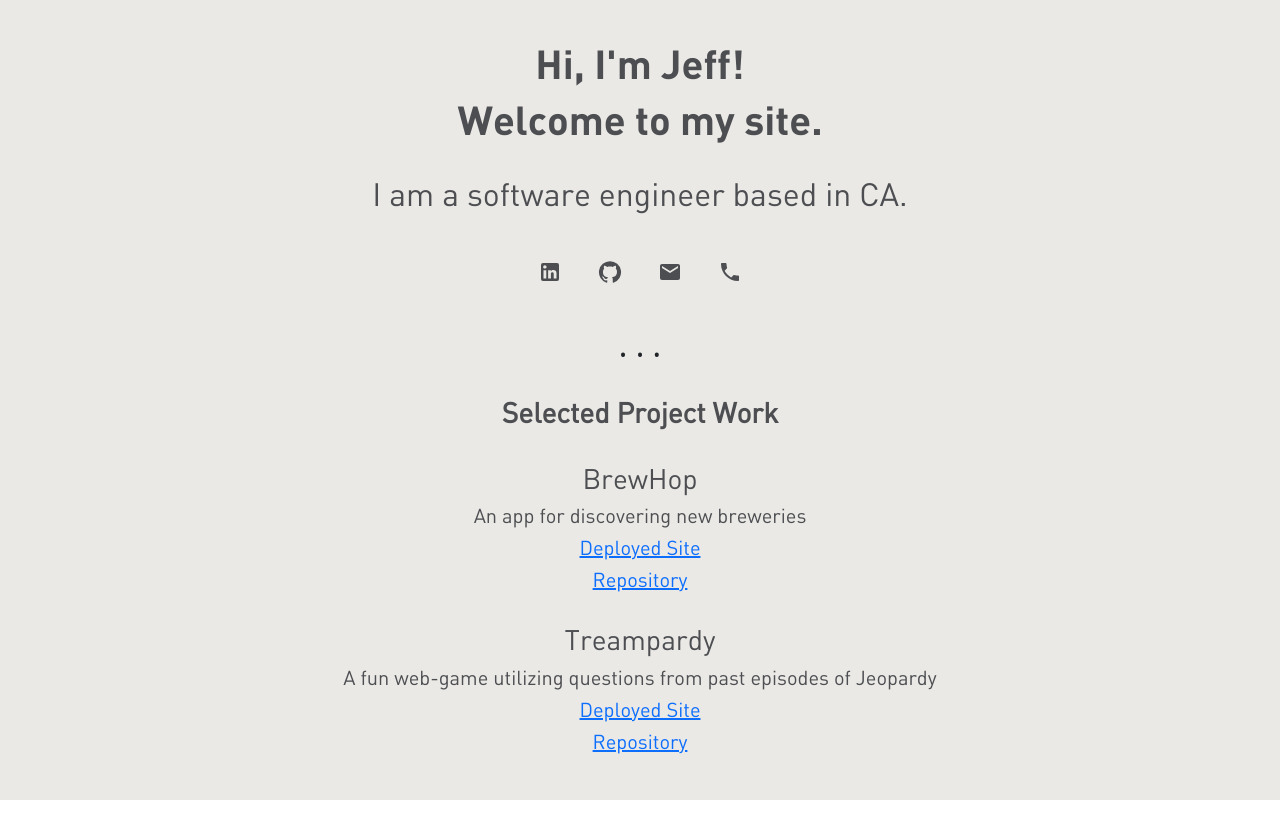
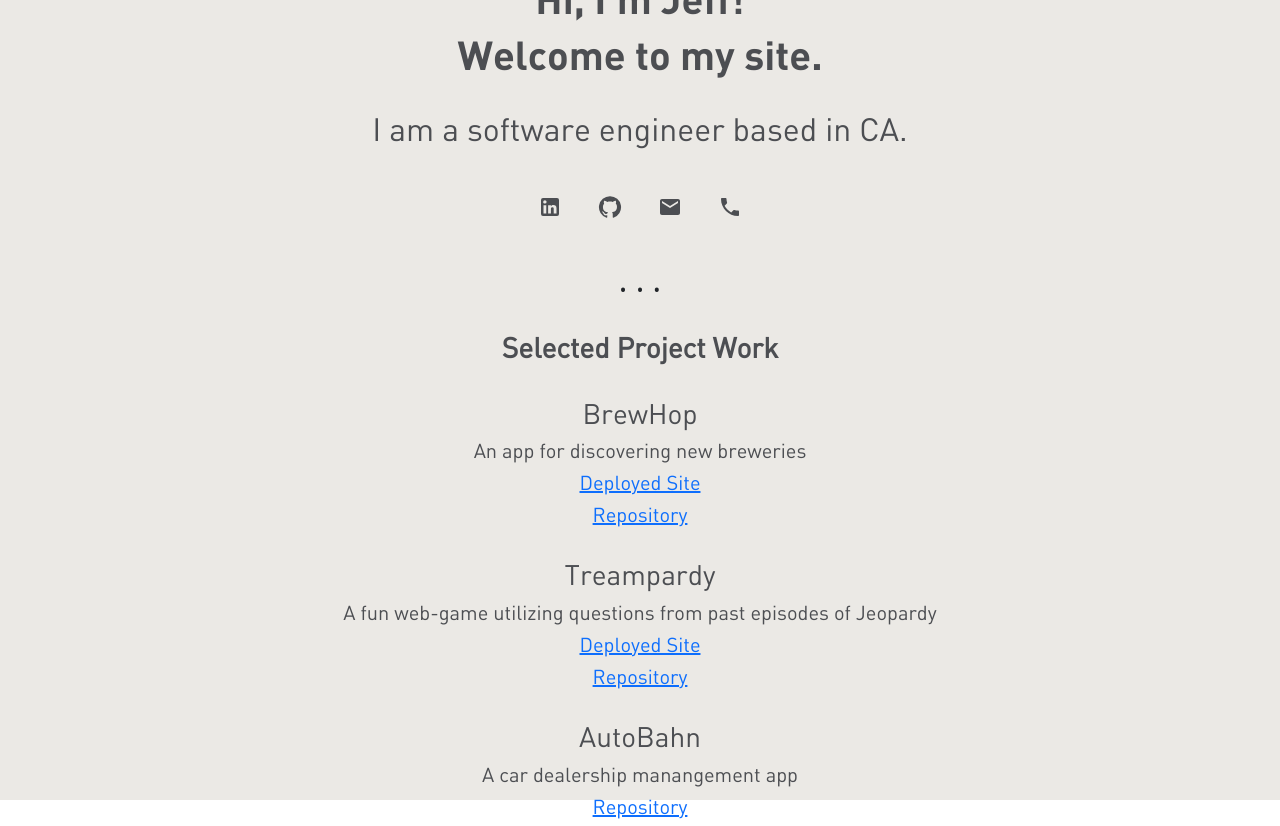
Before and after one commit to jwpettit/Portfolio-Website, a React (Create React App) app: page / in a window 1280 px wide. Before the commit the page ends 800 px from the top, so only its background shows below. Built offline with nearby package versions, Linux system fonts and the light colour scheme.

Commit message:
Added third project

```diff
--- a/src/pages/Templanding.jsx
+++ b/src/pages/Templanding.jsx
@@ -101,6 +101,19 @@ export default function Templanding() {
                             </a>
                         </h5>
                     </div>
+                    <br />
+                    <div>
+                        <h3>AutoBahn</h3>
+                        <h5>A car dealership manangement app</h5>
+                        <h5>
+                            <a
+                                href="https://gitlab.com/jwpettit/project-beta"
+                                target="blank"
+                            >
+                                Repository
+                            </a>
+                        </h5>
+                    </div>
                 </div>
             </div>
             <div>
```
